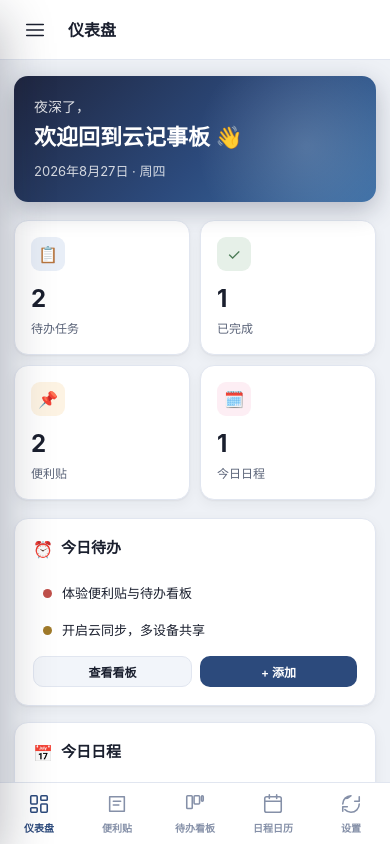
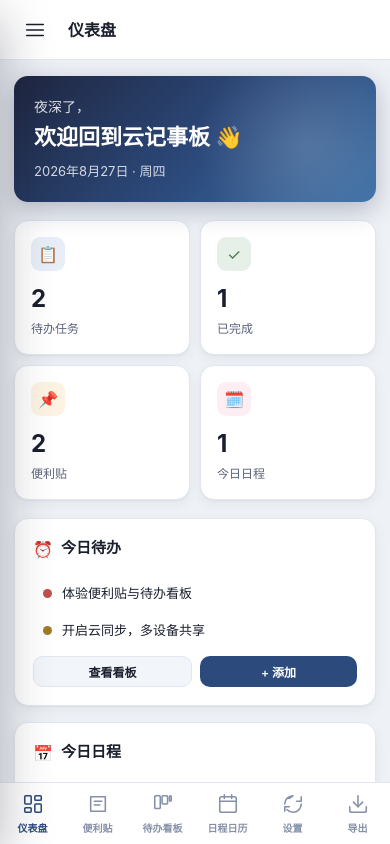
Before and after one commit to intp41455/notebook, a plain HTML site: page index.html in a window 390 px wide. Drawn offline with Linux system fonts and the light colour scheme.

Commit message:
fix: add export nav item to NAV array and mobile tabbar

```diff
--- a/index.html
+++ b/index.html
@@ -537,7 +537,8 @@ const NAV=[
   {id:'notes',icon:'notes',name:'便利贴'},
   {id:'todos',icon:'kanban',name:'待办看板'},
   {id:'calendar',icon:'calendar',name:'日程日历'},
-  {id:'sync',icon:'sync',name:'同步设置'}
+  {id:'sync',icon:'sync',name:'同步设置'},
+  {id:'export',icon:'export',name:'导出周报'}
 ];
 function renderNav(){
   const nav=document.getElementById('nav');
@@ -546,7 +547,8 @@ function renderNav(){
   // tabbar (top 4)
   const tb=document.getElementById('tabbarInner');
   tb.innerHTML=NAV.slice(0,4).map(n=>`<button class="tab ${n.id===curView?'active':''}" data-tab="${n.id}">${icon(n.icon)}<span>${n.name}</span></button>`).join('')
-    +`<button class="tab ${curView==='sync'?'active':''}" data-tab="sync">${icon('sync')}<span>设置</span></button>`;
+    +`<button class="tab ${curView==='sync'?'active':''}" data-tab="sync">${icon('sync')}<span>设置</span></button>`
+    +`<button class="tab ${curView==='export'?'active':''}" data-tab="export">${icon('export')}<span>导出</span></button>`;
   tb.querySelectorAll('[data-tab]').forEach(b=>b.onclick=()=>switchView(b.dataset.tab));
 }
 function getBadge(id){
```
